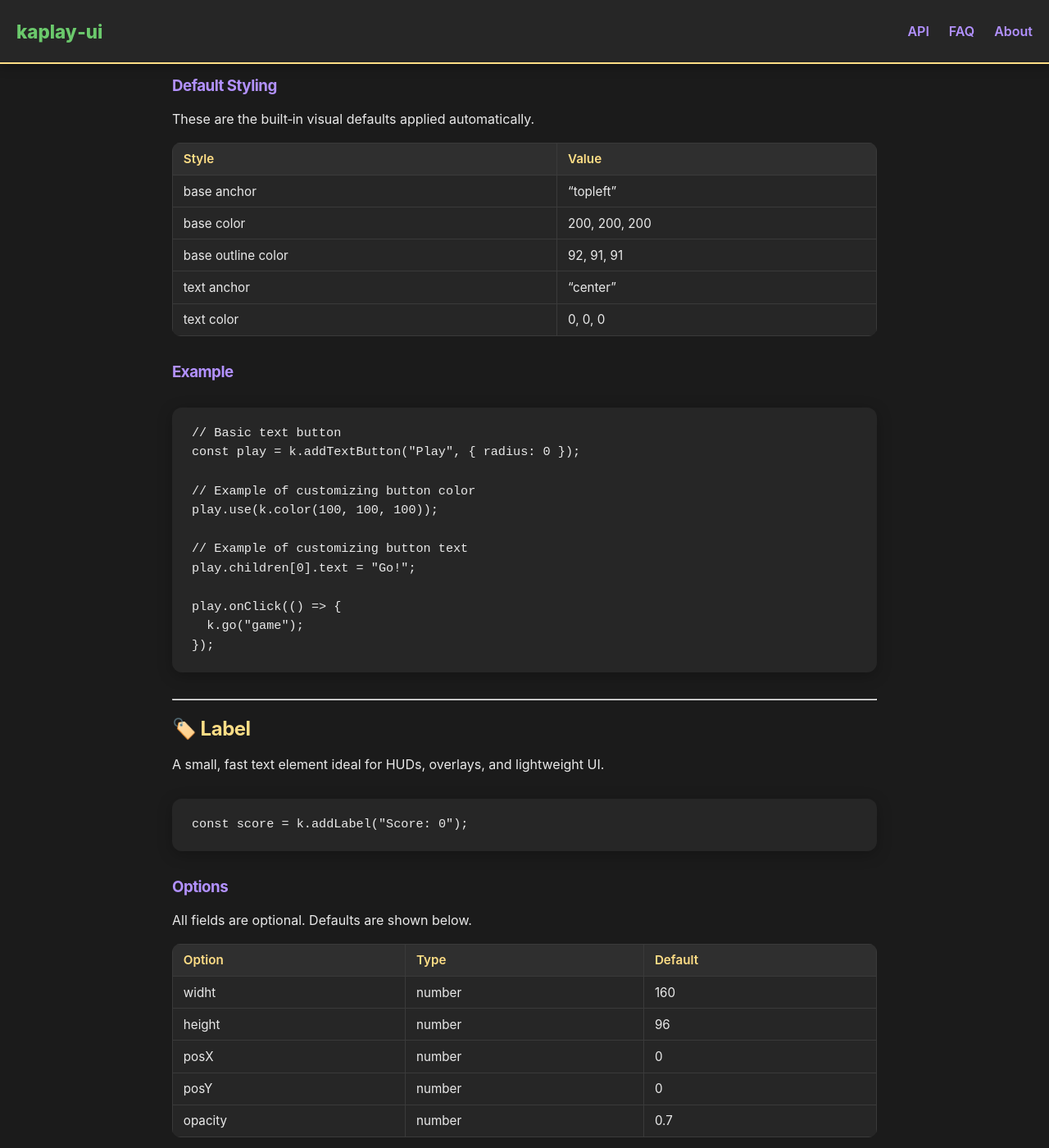
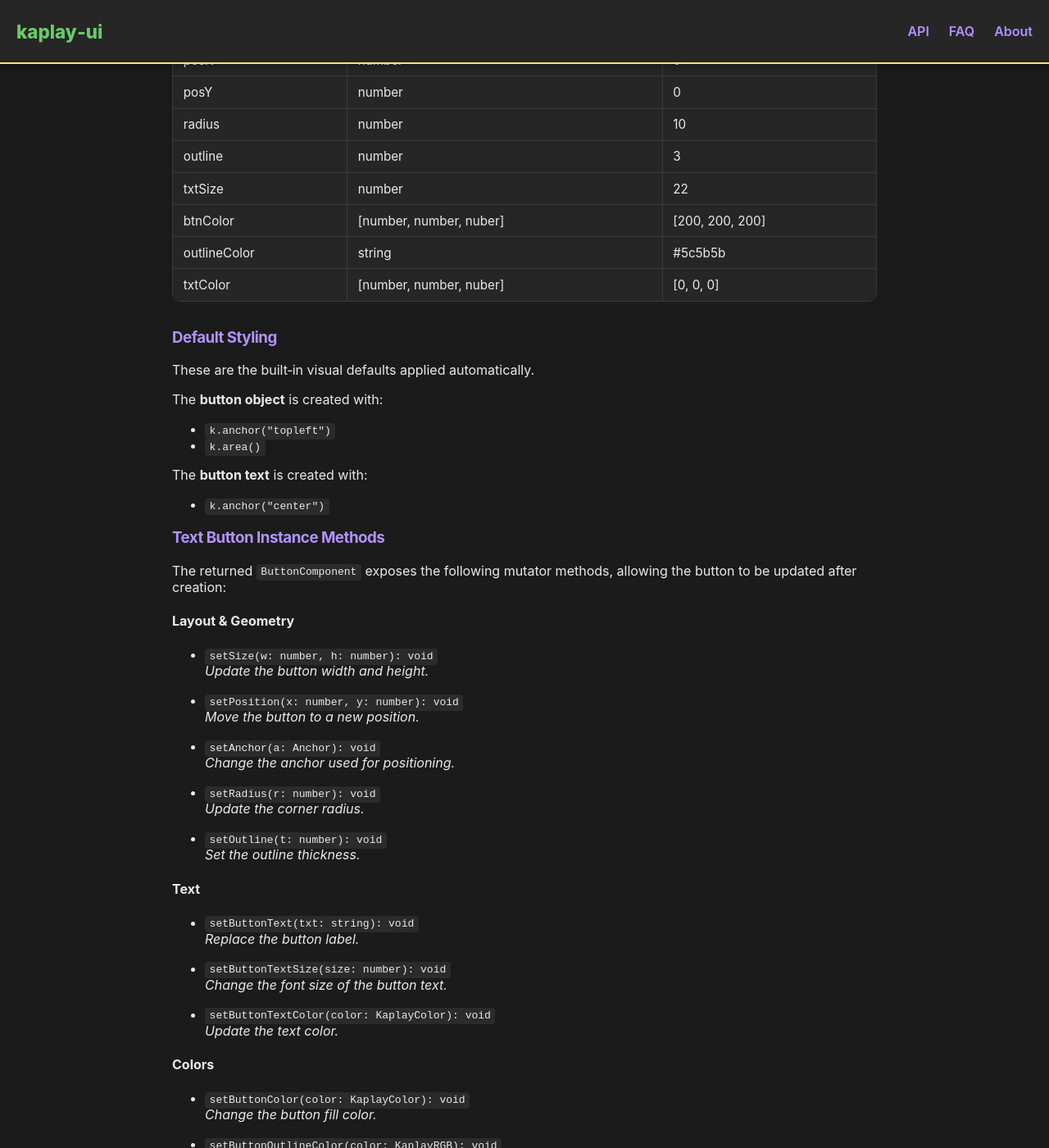
Before and after one commit to jbakchr/kaplay-ui, a Jekyll site: the page built from docs/api/components.md, in a window 1280 px wide and 1400 px high, scrolled down 1221 px. Shown: the whole window at 82% size. Built offline with Jekyll 4.4.1, drawn with Linux system fonts in a browser that asks for light colours; our own code applies the rules of GitHub Pages for plain Markdown files; some of the changed text lies outside the part shown.

Commit message:
docs: Updated components.md for text button

````diff
--- a/docs/api/components.md
+++ b/docs/api/components.md
@@ -14,33 +14,86 @@ A clickable button with centered text.
 const btn = k.addTextButton("Play");
 ```
 
+### Signature
+
+The `addTextButton` method takes a required `string` and an optional `object`.
+
+```ts
+k.addTextButton(txt: string, opts?: {});
+```
+
 ### Options
 
 All fields are optional. Defaults are shown below.
 
-| Option  | Type   | Default |
-| ------- | ------ | ------- |
-| width   | number | 200     |
-| height  | number | 100     |
-| posX    | number | 0       |
-| posY    | number | 0       |
-| radius  | number | 10      |
-| outline | number | 3       |
-| txtSize | number | 22      |
+| Option       | Type                    | Default         |
+| ------------ | ----------------------- | --------------- |
+| width        | number                  | 150             |
+| height       | number                  | 60              |
+| posX         | number                  | 0               |
+| posY         | number                  | 0               |
+| radius       | number                  | 10              |
+| outline      | number                  | 3               |
+| txtSize      | number                  | 22              |
+| btnColor     | [number, number, nuber] | [200, 200, 200] |
+| outlineColor | string                  | #5c5b5b         |
+| txtColor     | [number, number, nuber] | [0, 0, 0]       |
 
 ### Default Styling
 
 These are the built‑in visual defaults applied automatically.
 
-| Style              | Value         |
-| ------------------ | ------------- |
-| base anchor        | "topleft"     |
-| base color         | 200, 200, 200 |
-| base outline color | 92, 91, 91    |
-| text anchor        | "center"      |
-| text color         | 0, 0, 0       |
+The **button object** is created with:
 
-### Example
+- `k.anchor("topleft")`
+- `k.area()`
+
+The **button text** is created with:
+
+- `k.anchor("center")`
+
+### Text Button Instance Methods
+
+The returned `ButtonComponent` exposes the following mutator methods,
+allowing the button to be updated after creation:
+
+#### Layout & Geometry
+
+- `setSize(w: number, h: number): void`
+  _Update the button width and height._
+
+- `setPosition(x: number, y: number): void`
+  _Move the button to a new position._
+
+- `setAnchor(a: Anchor): void`
+  _Change the anchor used for positioning._
+
+- `setRadius(r: number): void`
+  _Update the corner radius._
+
+- `setOutline(t: number): void`
+  _Set the outline thickness._
+
+#### Text
+
+- `setButtonText(txt: string): void`
+  _Replace the button label._
+
+- `setButtonTextSize(size: number): void`
+  _Change the font size of the button text._
+
+- `setButtonTextColor(color: KaplayColor): void`
+  _Update the text color._
+
+#### Colors
+
+- `setButtonColor(color: KaplayColor): void`
+  _Change the button fill color._
+
+- `setButtonOutlineColor(color: KaplayRGB): void`
+  _Change the outline stroke color._
+
+### Examples
 
 ```ts
 // Basic text button
````
